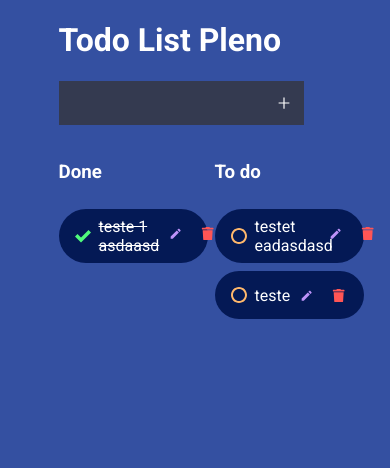
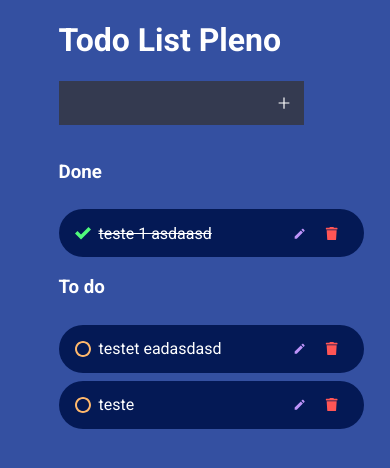
Before and after one commit to JhonatanKennedy/TODO-pleno, a React (Vite) app: page / in a window 390 px wide. Shown: the top 468 px of the page. Built offline with nearby package versions, Linux system fonts and the light colour scheme; data requests are answered from the project's data file.

Commit message:
fixing mobile

```diff
--- a/src/pages/Home/template/ListStatement/styles.scss
+++ b/src/pages/Home/template/ListStatement/styles.scss
@@ -4,7 +4,9 @@
   gap: 10%;
   width: 100%;
   @media only screen and (max-width: 768px) {
+    flex-direction: column;
     justify-content: center;
+    align-items: center;
   }
 }
 
@@ -18,4 +20,7 @@
     align-items: center;
     gap: 1rem;
   }
+  @media only screen and (max-width: 768px) {
+    width: 70%;
+  }
 }
```
